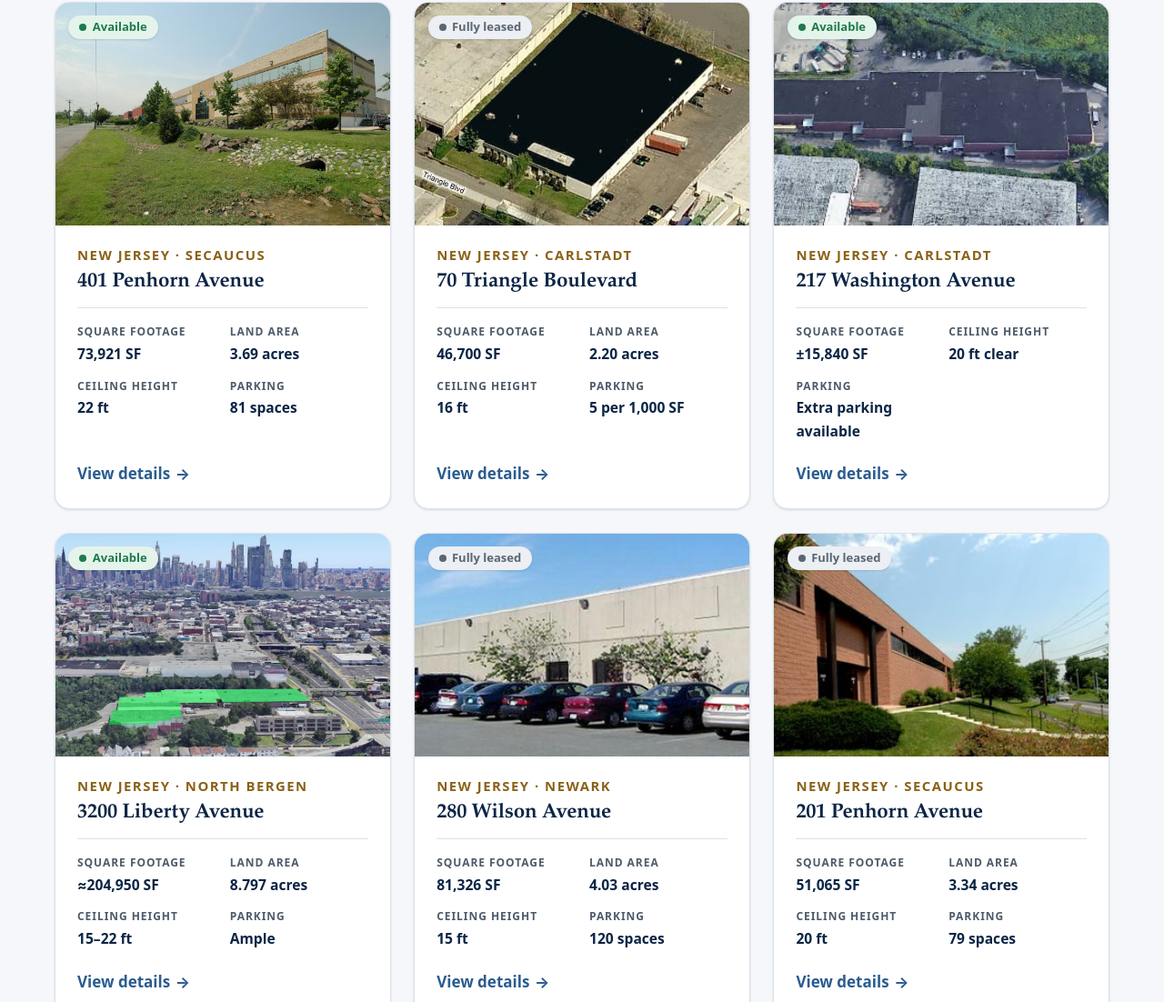
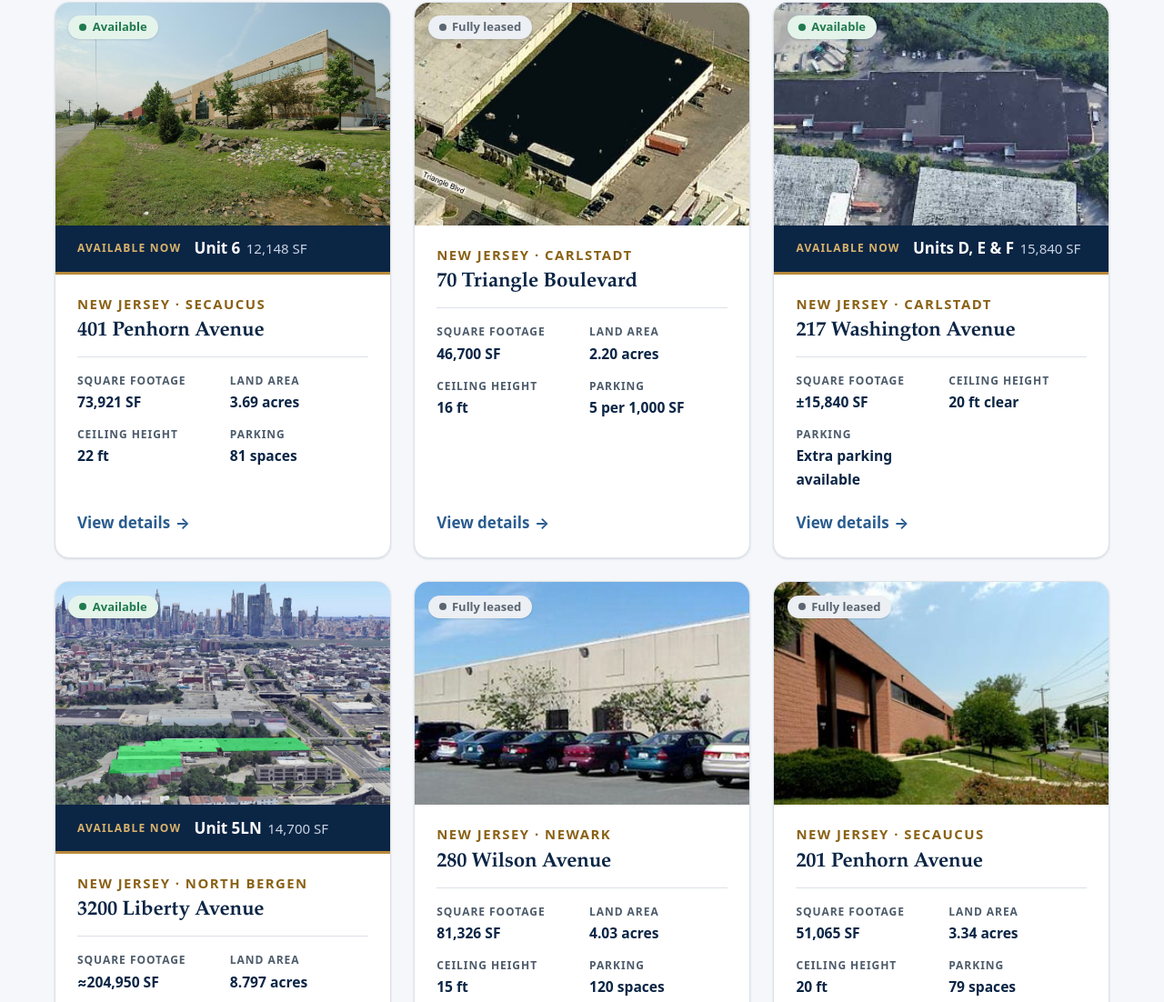
Before and after one commit to lukeacohen-arch/pantheon-properties-website, a plain HTML site: page pantheon-site/properties/index.html in a window 1280 px wide. Shown: the part 1653-2755 px from the top of the page at 91% size. Drawn offline with Linux system fonts and the light colour scheme.

Commit message:
Add a banner to display available amenities on property listings - Session 1 (6b05e6935482b9ca48e768e2)

```diff
--- a/pantheon-site/properties/index.html
+++ b/pantheon-site/properties/index.html
@@ -78,6 +78,10 @@
     <img src="/assets/media/2020/11/prop44bd683f506fd-2-scaled.jpg" alt="401 Penhorn Avenue industrial property in Secaucus, New Jersey" width="768" height="512" loading="lazy" decoding="async">
     <span class="badge badge--ok">Available</span>
   </div>
+  <div class="prop-avail">
+    <p class="prop-avail-label">Available now</p>
+    <ul class="prop-avail-list"><li><span class="prop-avail-unit">Unit 6</span><span class="prop-avail-size">12,148 SF</span></li></ul>
+  </div>
   <div class="prop-body">
     <p class="prop-market">New Jersey · Secaucus</p>
     <h3><a href="/property/401-penhorn-avenue/">401 Penhorn Avenue</a></h3>
@@ -100,6 +104,10 @@
     <img src="/assets/media/2021/05/217-photo.jpg" alt="217 Washington Avenue industrial property in Carlstadt, New Jersey" width="768" height="512" loading="lazy" decoding="async">
     <span class="badge badge--ok">Available</span>
   </div>
+  <div class="prop-avail">
+    <p class="prop-avail-label">Available now</p>
+    <ul class="prop-avail-list"><li><span class="prop-avail-unit">Units D, E &amp; F</span><span class="prop-avail-size">15,840 SF</span></li></ul>
+  </div>
   <div class="prop-body">
     <p class="prop-market">New Jersey · Carlstadt</p>
     <h3><a href="/property/217-washington-avenue/">217 Washington Avenue</a></h3>
@@ -110,6 +118,10 @@
   <div class="prop-media">
     <img src="/assets/media/2023/07/3200-Building-aerial.jpg" alt="3200 Liberty Avenue industrial property in North Bergen, New Jersey" width="768" height="512" loading="lazy" decoding="async">
     <span class="badge badge--ok">Available</span>
+  </div>
+  <div class="prop-avail">
+    <p class="prop-avail-label">Available now</p>
+    <ul class="prop-avail-list"><li><span class="prop-avail-unit">Unit 5LN</span><span class="prop-avail-size">14,700 SF</span></li></ul>
   </div>
   <div class="prop-body">
     <p class="prop-market">New Jersey · North Bergen</p>
@@ -143,6 +155,10 @@
   <div class="prop-media">
     <img src="/assets/media/2020/12/prop47fd18bfef521.jpeg" alt="100 Oak Point Avenue industrial property in Bronx, New York" width="768" height="512" loading="lazy" decoding="async">
     <span class="badge badge--ok">Available</span>
+  </div>
+  <div class="prop-avail">
+    <p class="prop-avail-label">Available now</p>
+    <ul class="prop-avail-list"><li><span class="prop-avail-unit">Smith Point land</span><span class="prop-avail-size">1± acre</span></li></ul>
   </div>
   <div class="prop-body">
     <p class="prop-market">New York · Bronx</p>
```
Also changed, not shown: pantheon-site/tools/build.mjs (+4 -4 lines).
